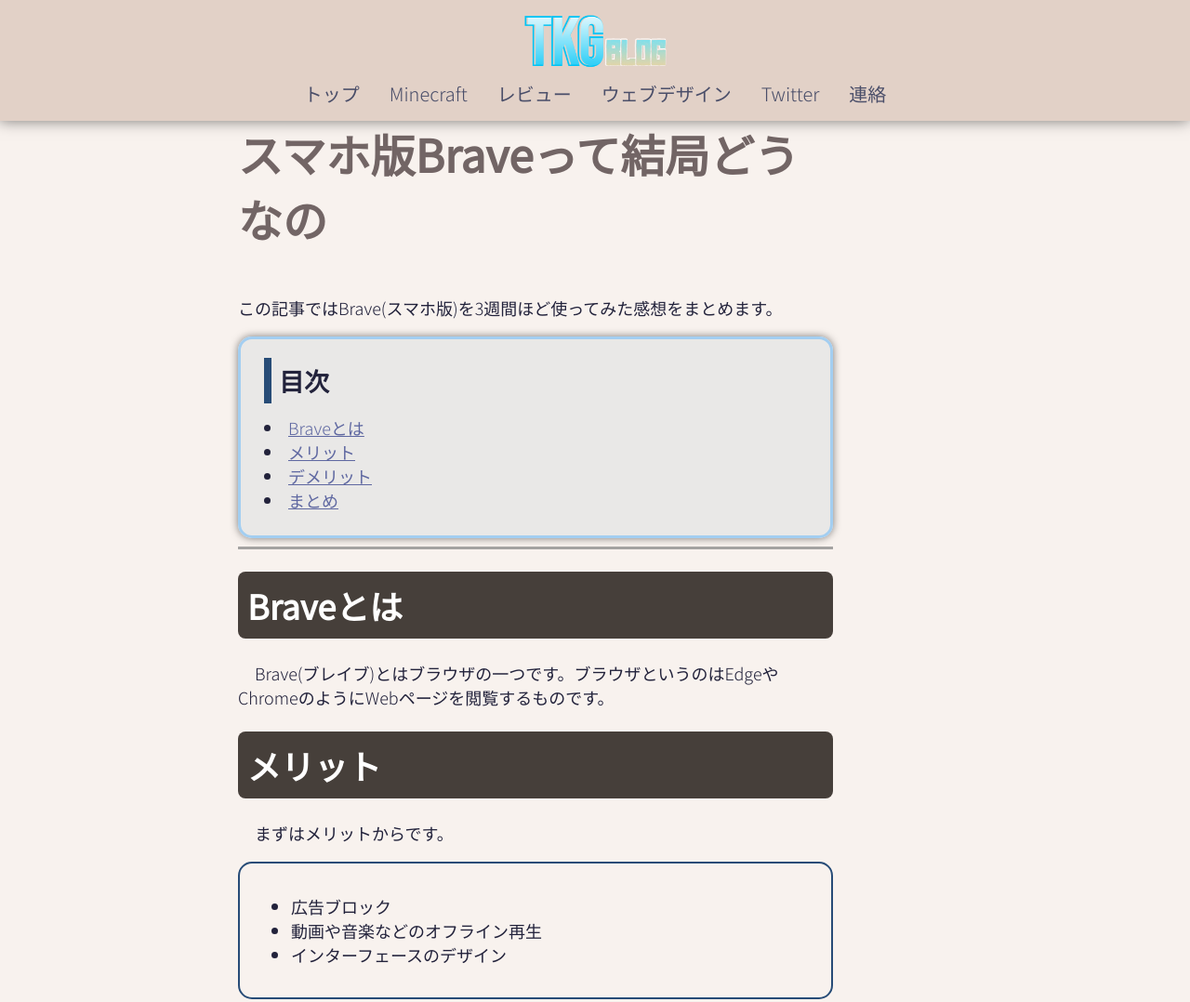
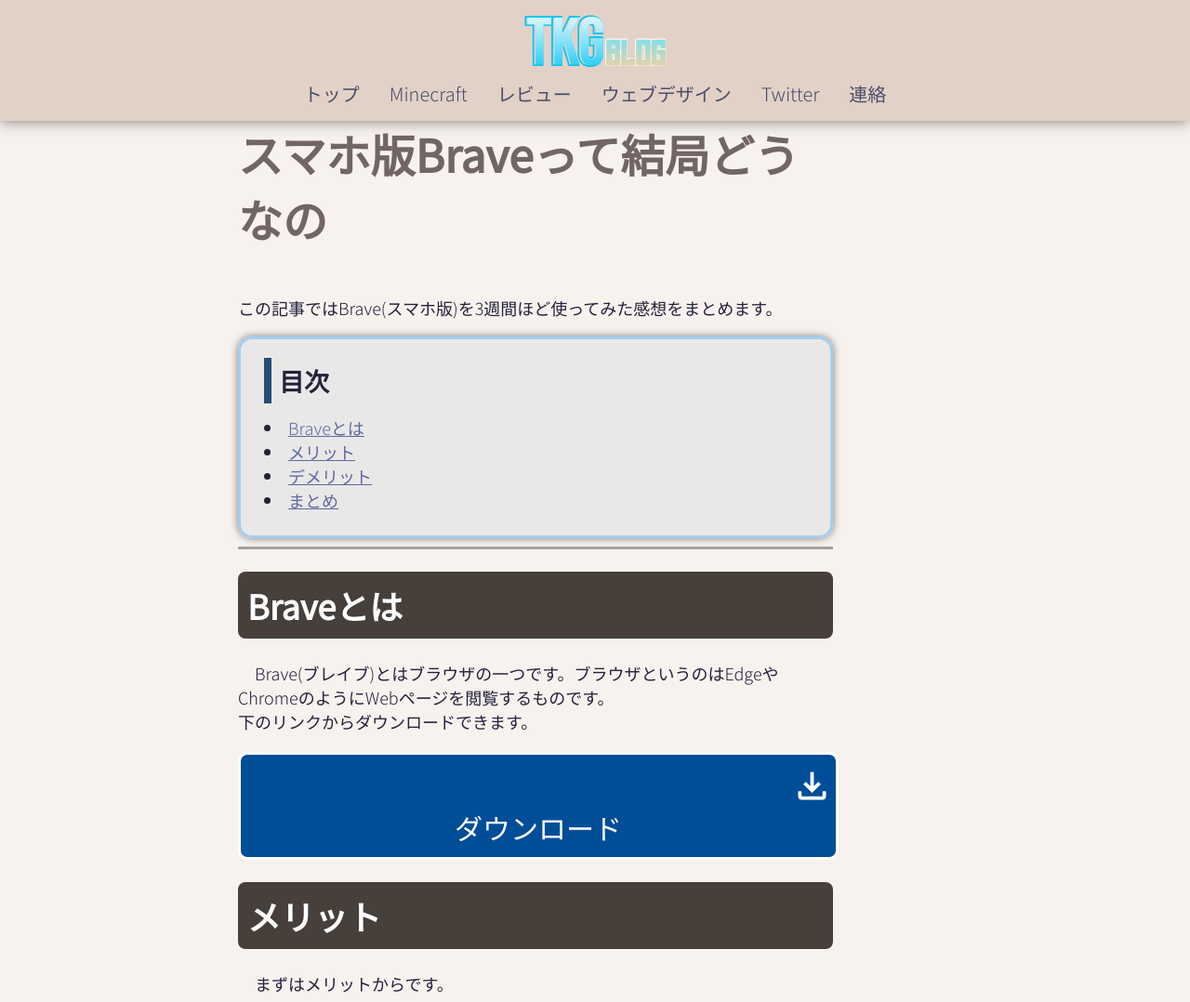
Before and after one commit to tkg-blog/tkg-blog.github.io, a plain HTML site: page review/brave-browser/index.html in a window 1280 px wide. Shown: the top 1078 px of the page at 93% size. Drawn offline with nearby package versions, Linux system fonts and the light colour scheme; files whose address does not match are found by name.

Commit message:
Update index.html

```diff
--- a/review/brave-browser/index.html
+++ b/review/brave-browser/index.html
@@ -43,7 +43,9 @@
 
 				<h1 id="whatBrave">Braveとは</h1>
 <p>
-　Brave(ブレイブ)とはブラウザの一つです。ブラウザというのはEdgeやChromeのようにWebページを閲覧するものです。
+　Brave(ブレイブ)とはブラウザの一つです。ブラウザというのはEdgeやChromeのようにWebページを閲覧するものです。<br>
+下のリンクからダウンロードできます。
+<p><a href="https://apps.apple.com/jp/app/brave-adblock%E3%81%A7%E5%BA%83%E5%91%8A%E3%82%92%E3%83%96%E3%83%AD%E3%83%83%E3%82%AF%E3%81%99%E3%82%8B%E3%83%96%E3%83%A9%E3%82%A6%E3%82%B6/id1052879175" class="download"></a></p>
 </p>
 <h1 id="merit">メリット</h1>
 <p>　まずはメリットからです。</p>
```
